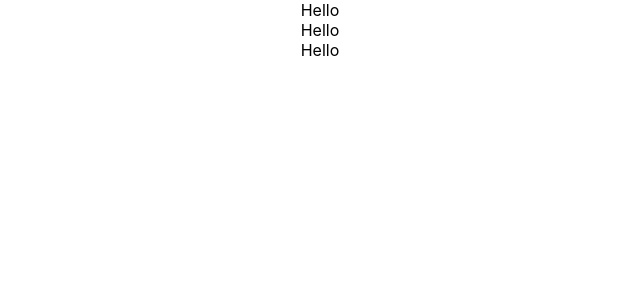
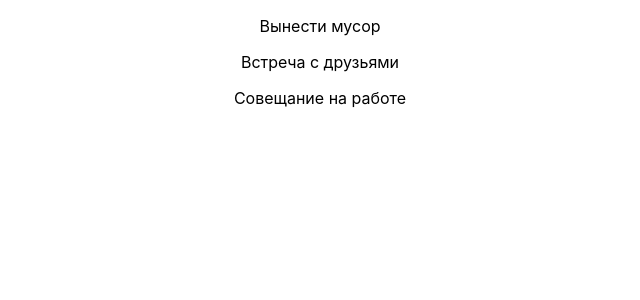
Before and after one commit to koroteevmv/web_1_react, a React (Create React App) app: page / in a window 1280 px wide. Shown: the top 300 px of the page, without its empty margins (320-960 px from the left). Built offline with nearby package versions, Linux system fonts and the light colour scheme.

Commit message:
Outputting state's attribute

```diff
--- a/src/components/TodoItem.js
+++ b/src/components/TodoItem.js
@@ -3,7 +3,11 @@ import React from 'react';
 class TodoItem extends React.Component{
     render() {
         return (
-            <div> Hello </div>
+            <div>
+                <p> {
+                    this.props.todo.title
+                } </p>
+            </div>
         );
     }
 }
--- a/src/components/Todos.js
+++ b/src/components/Todos.js
@@ -5,7 +5,7 @@ class Todos extends React.Component{
     render() {
         return this.props.todos.map(
             (todo) => (
-                <TodoItem/>
+                <TodoItem todo={todo} />
         ));
     }
 }
```
